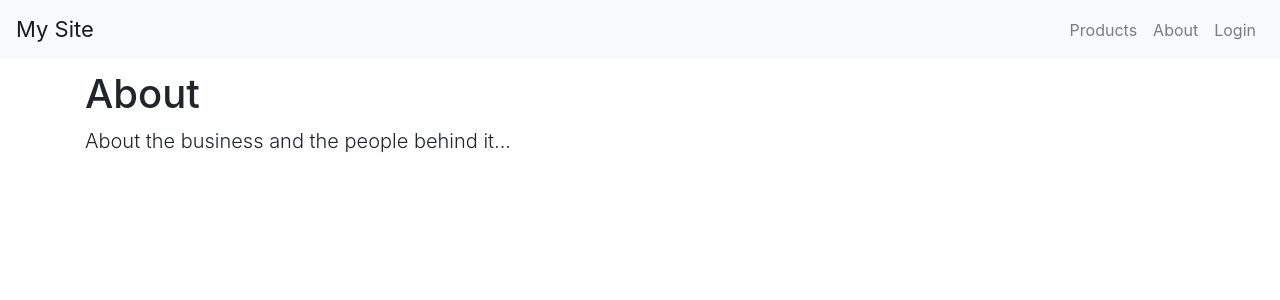
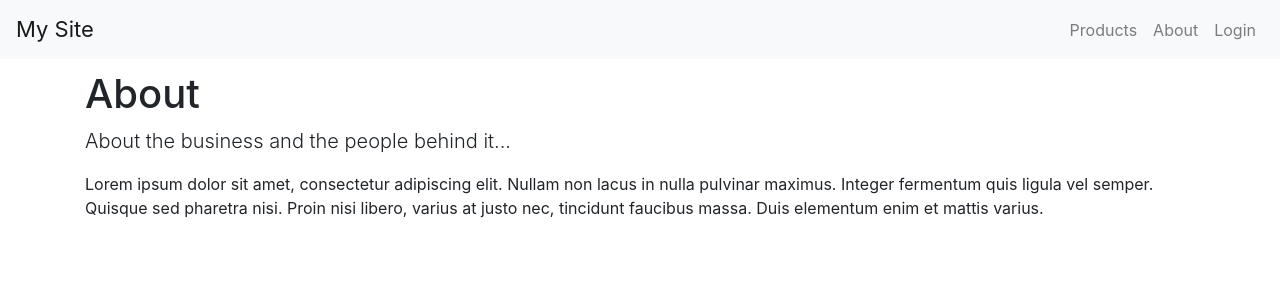
Before and after one commit to prof-rossetti/react-firebase-auth-template-2021, a React (Create React App) app: page /about in a window 1280 px wide. Shown: the top 300 px of the page. Built offline with nearby package versions, Linux system fonts and the light colour scheme; no server answers.

Commit message:
More appropriate login redirects

```diff
--- a/src/components/About.js
+++ b/src/components/About.js
@@ -10,6 +10,12 @@ export default function About() {
             <h1>About</h1>
 
             <p class="lead">About the business and the people behind it...</p>
+
+            <p>
+                Lorem ipsum dolor sit amet, consectetur adipiscing elit. Nullam non lacus in nulla pulvinar maximus. Integer fermentum quis ligula vel semper. Quisque sed pharetra nisi. Proin nisi libero, varius at justo nec, tincidunt faucibus massa. Duis elementum enim et mattis varius.
+            </p>
+
+
         </Container>
     )
 }
--- a/src/components/GoogleLogin.js
+++ b/src/components/GoogleLogin.js
@@ -38,8 +38,8 @@ export default function GoogleLogin() {
             console.log("ACCESS TOKEN", token)
 
             //history.push("/login-success")
-            //setAlert("LOGIN SUCCESS!")
-            history.push("/login-success")
+            //setAlert("LOGIN SUCCESS!", "success")
+            history.push("/profile")
 
             // pretty sure this will trigger the onAuthStateChanged listener
 
@@ -57,7 +57,8 @@ export default function GoogleLogin() {
     async function handleLogout() {
         await app.auth().signOut()
         console.log("LOGOUT SUCCESS")
-        history.push("/logout-success")
+        //setAlert("Logout Success", "success")
+        history.push("/")
     }
 
     return (
--- a/src/components/Home.js
+++ b/src/components/Home.js
@@ -1,7 +1,7 @@
 
 
 import React from 'react'
-import { Container, Jumbotron, Card, Button } from 'react-bootstrap'
+import { Container, Jumbotron, Button } from 'react-bootstrap'
 
 //import { useAuth } from "../contexts/FirebaseAuth"
 
```
Also changed, not shown: src/components/App.js (+4 -4 lines).
